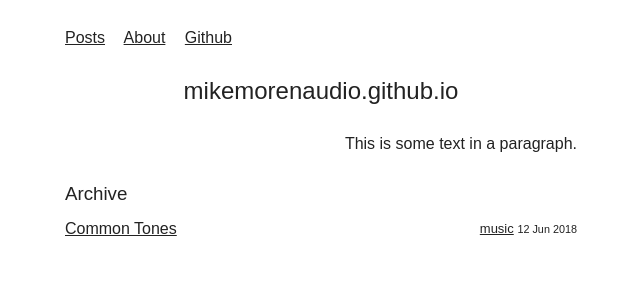
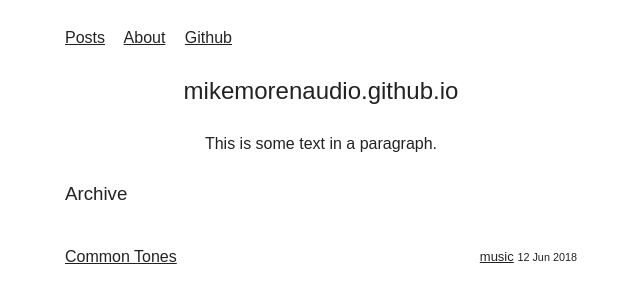
Before and after one commit to MikeMorenoAudio/mikemorenoaudio.github.io, a Jekyll site: the page built from index.html, in a window 1280 px wide. Shown: the top 303 px of the page, without its empty margins (319-959 px from the left). Built offline with Jekyll 4.4.1, drawn with Linux system fonts in a browser that asks for light colours; some web fonts are replaced.

Commit message:
Update index.html

```diff
--- a/index.html
+++ b/index.html
@@ -4,11 +4,12 @@ title: mikemorenoaudio.github.io
 ---
 <div class="home">
   <center><p><h2>mikemorenaudio.github.io</h2></p></center>
-  <p align="right">This is some text in a paragraph.</p>
+  <p align="center">This is some text in a paragraph.</p>
 </div>
 
 <div class="text">
     <h3>Archive</h3>
+    <hr size="30">
     {% for post in site.posts %}
     <div class="article">
         <a href="{{ post.url }}">{{ post.title }}</a>
```
